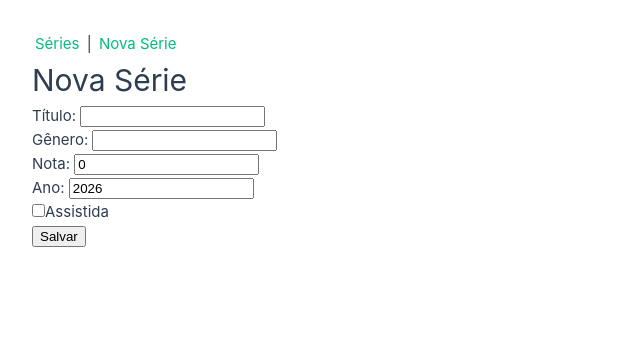
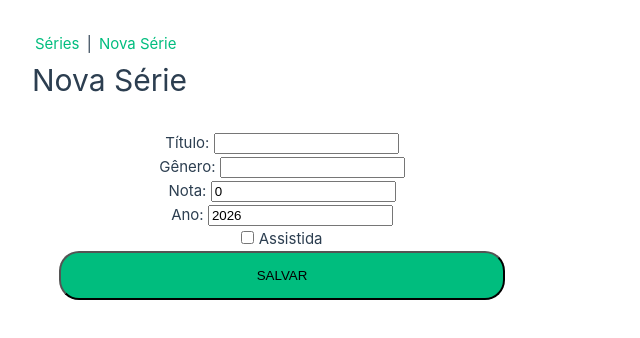
Before and after one commit to GFAC01/Projeto-Web2, a Vue app in the folder Projeto/serielog-front/: page /series/nova in a window 1280 px wide. Shown: the top 338 px of the page, without its empty margins (0-640 px from the left). Built offline with nearby package versions, Linux system fonts and the light colour scheme.

Commit message:
Update SerieForm.vue

```diff
--- a/Projeto/serielog-front/src/components/SerieForm.vue
+++ b/Projeto/serielog-front/src/components/SerieForm.vue
@@ -30,7 +30,7 @@
 
 <template>
 
-    <form @submit.prevent = "enviarFormulario">
+    <form @submit.prevent = "enviarFormulario" class="cardForm">
 
         <p>Título: <input v-model="titulo"></p>
 
@@ -40,9 +40,9 @@
 
         <p>Ano: <input type="number" v-model="ano"></p>
 
-        <p><input type="checkbox" v-model="assistida">Assistida</p>
+        <p><input type="checkbox" v-model="assistida"> Assistida</p>
 
-        <button type="submit">Salvar</button>
+        <button type="submit" class="btn-salvar">Salvar</button>
     </form>
 
 </template>
```
